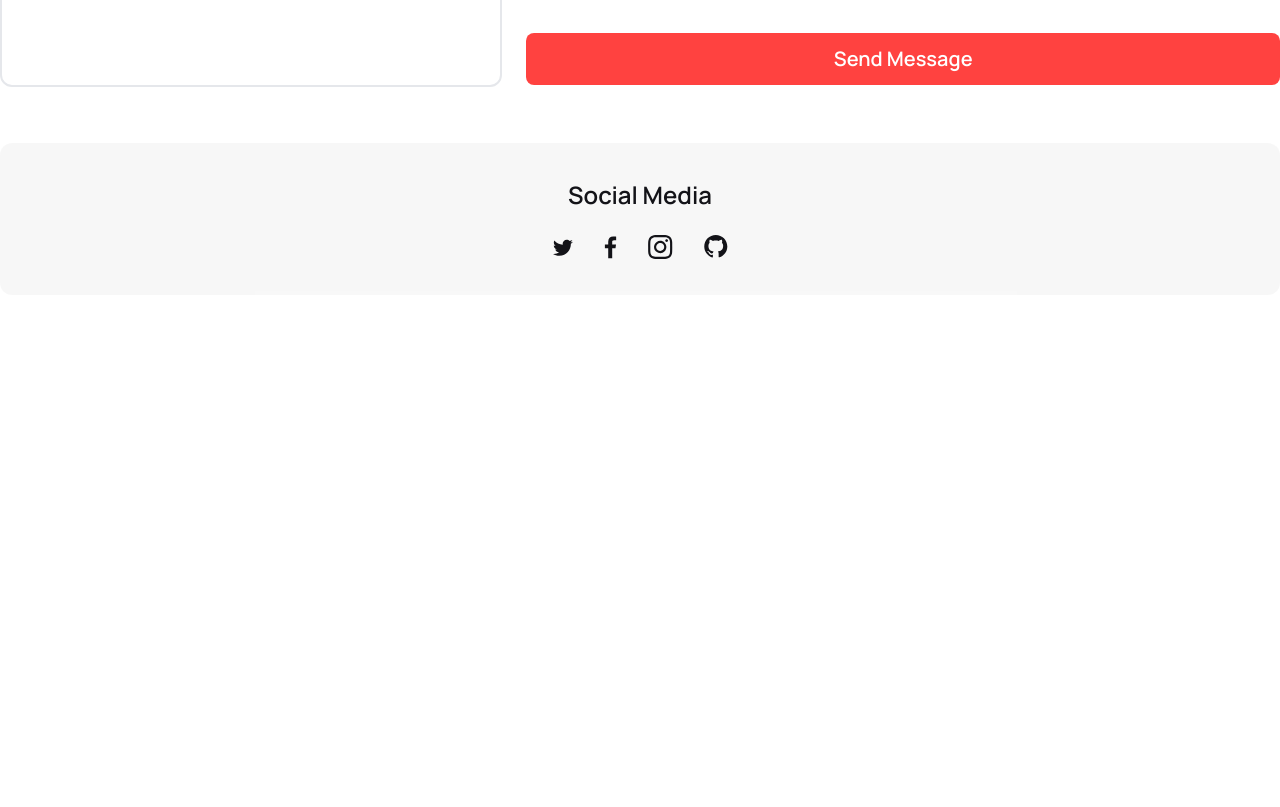
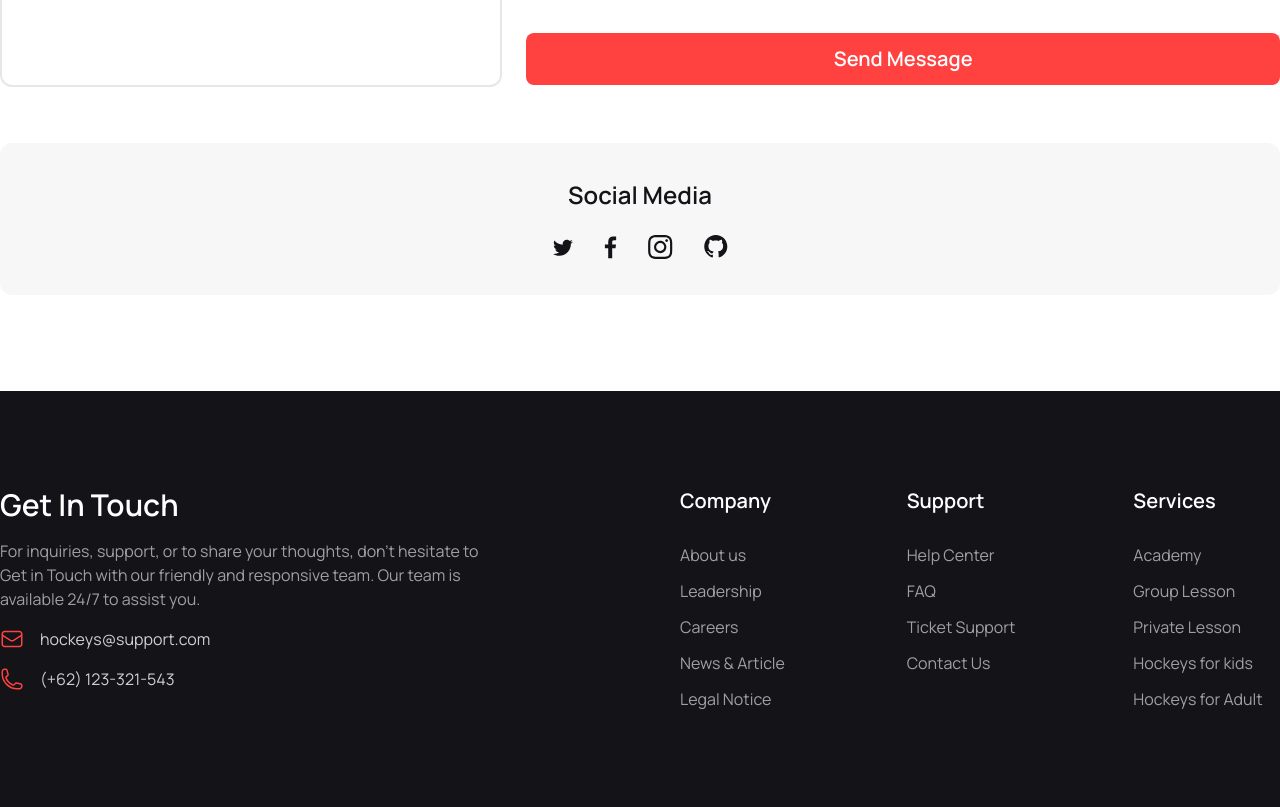
Before and after one commit to ay0-0n/b9-a3, a plain HTML site: page index.html in a window 1280 px wide. Shown: the part 5806-6613 px from the top of the page. Before the commit the page ends 6101 px from the top, so only its background shows below. Drawn offline with nearby package versions, Linux system fonts and the light colour scheme.

Commit message:
Final Commit

```diff
--- a/index.html
+++ b/index.html
@@ -24,6 +24,8 @@
                 'description': '#13131899',
                 'card-gred': 'rgba(19, 19, 24, 0.50)',
                 'input': 'rgba(19, 19, 24, 0.03)',
+                'footer-des': 'rgba(255, 255, 255, 0.60)',
+                'footer-mail': 'rgba(255, 255, 255, 0.80)',
 
               }
             }
@@ -817,8 +819,60 @@
       </section>
     </main>
     <!-- Footer Section -->
-    <footer>
-
+    <footer class="bg-header mt-14 lg:mt-24">
+      <div class="container w-[96%] lg:w-full mx-auto grid grid-cols-2 justify-center lg:justify-between lg:grid-cols-6 gap-[5rem] py-24">
+        <!--Get in touch-->
+        <div class="col-span-2 lg:col-span-3 w-4/5 justify-self-center lg:justify-self-start text-center lg:text-start lg:w-10/12 space-y-4">
+          <h1 class="text-3xl text-white font-semibold">Get In Touch</h1>
+          <p class="text-footer-des">For inquiries, support, or to share your thoughts, don't hesitate to Get in Touch with our friendly and responsive team. Our team is available 24/7 to assist you.</p>
+          <div class="flex flex-col justify-center items-center space-y-4 lg:items-start">
+            <div class="flex gap-4 text-footer-mail">
+              <svg xmlns="http://www.w3.org/2000/svg" width="24" height="24" viewBox="0 0 24 24" fill="none">
+                <path d="M21.75 6.75V17.25C21.75 17.8467 21.5129 18.419 21.091 18.841C20.669 19.2629 20.0967 19.5 19.5 19.5H4.5C3.90326 19.5 3.33097 19.2629 2.90901 18.841C2.48705 18.419 2.25 17.8467 2.25 17.25V6.75M21.75 6.75C21.75 6.15326 21.5129 5.58097 21.091 5.15901C20.669 4.73705 20.0967 4.5 19.5 4.5H4.5C3.90326 4.5 3.33097 4.73705 2.90901 5.15901C2.48705 5.58097 2.25 6.15326 2.25 6.75M21.75 6.75V6.993C21.75 7.37715 21.6517 7.75491 21.4644 8.0903C21.2771 8.42569 21.0071 8.70754 20.68 8.909L13.18 13.524C12.8252 13.7425 12.4167 13.8582 12 13.8582C11.5833 13.8582 11.1748 13.7425 10.82 13.524L3.32 8.91C2.99292 8.70854 2.72287 8.42669 2.53557 8.0913C2.34827 7.75591 2.24996 7.37815 2.25 6.994V6.75" stroke="#FF4240" stroke-width="1.5" stroke-linecap="round" stroke-linejoin="round"/>
+              </svg>
+              <p>hockeys@support.com</p>
+            </div>
+            <div class="flex gap-4 text-footer-mail">
+              <svg xmlns="http://www.w3.org/2000/svg" width="24" height="24" viewBox="0 0 24 24" fill="none">
+                <path d="M2.25 6.75C2.25 15.034 8.966 21.75 17.25 21.75H19.5C20.0967 21.75 20.669 21.5129 21.091 21.091C21.5129 20.669 21.75 20.0967 21.75 19.5V18.128C21.75 17.612 21.399 17.162 20.898 17.037L16.475 15.931C16.035 15.821 15.573 15.986 15.302 16.348L14.332 17.641C14.05 18.017 13.563 18.183 13.122 18.021C11.4849 17.4191 9.99815 16.4686 8.76478 15.2352C7.53141 14.0018 6.58087 12.5151 5.979 10.878C5.817 10.437 5.983 9.95 6.359 9.668L7.652 8.698C8.015 8.427 8.179 7.964 8.069 7.525L6.963 3.102C6.90214 2.85869 6.76172 2.6427 6.56405 2.48834C6.36638 2.33397 6.1228 2.25008 5.872 2.25H4.5C3.90326 2.25 3.33097 2.48705 2.90901 2.90901C2.48705 3.33097 2.25 3.90326 2.25 4.5V6.75Z" stroke="#FF4240" stroke-width="1.5" stroke-linecap="round" stroke-linejoin="round"/>
+              </svg>
+              <p>(+62) 123-321-543</p>
+            </div>
+          </div>
+        </div>
+        <!--Company-->
+        <div class="space-y-7 text-center lg:text-left">
+          <h3 class="text-white text-xl font-semibold">Company</h3>
+          <ul class="space-y-3 text-footer-des">
+            <li>About us</li>
+            <li>Leadership</li>
+            <li>Careers</li>
+            <li>News & Article</li>
+            <li>Legal Notice</li>
+          </ul>
+        </div>
+        <!--Support-->
+        <div class="space-y-7 text-center lg:text-left">
+          <h3 class="text-white text-xl font-semibold">Support</h3>
+          <ul class="space-y-3 text-footer-des">
+            <li>Help Center</li>
+            <li>FAQ</li>
+            <li>Ticket Support</li>
+            <li>Contact Us</li>
+          </ul>
+        </div>
+        <!--Services-->
+        <div class="col-span-2 lg:col-span-1 space-y-7 text-center lg:text-left">
+          <h3 class="text-white text-xl font-semibold">Services</h3>
+          <ul class="space-y-3 text-footer-des">
+            <li>Academy</li>
+            <li>Group Lesson</li>
+            <li>Private Lesson</li>
+            <li>Hockeys for kids</li>
+            <li>Hockeys for Adult</li>
+          </ul>
+        </div>
+      </div>
     </footer>
 </body>
 </html>
```
